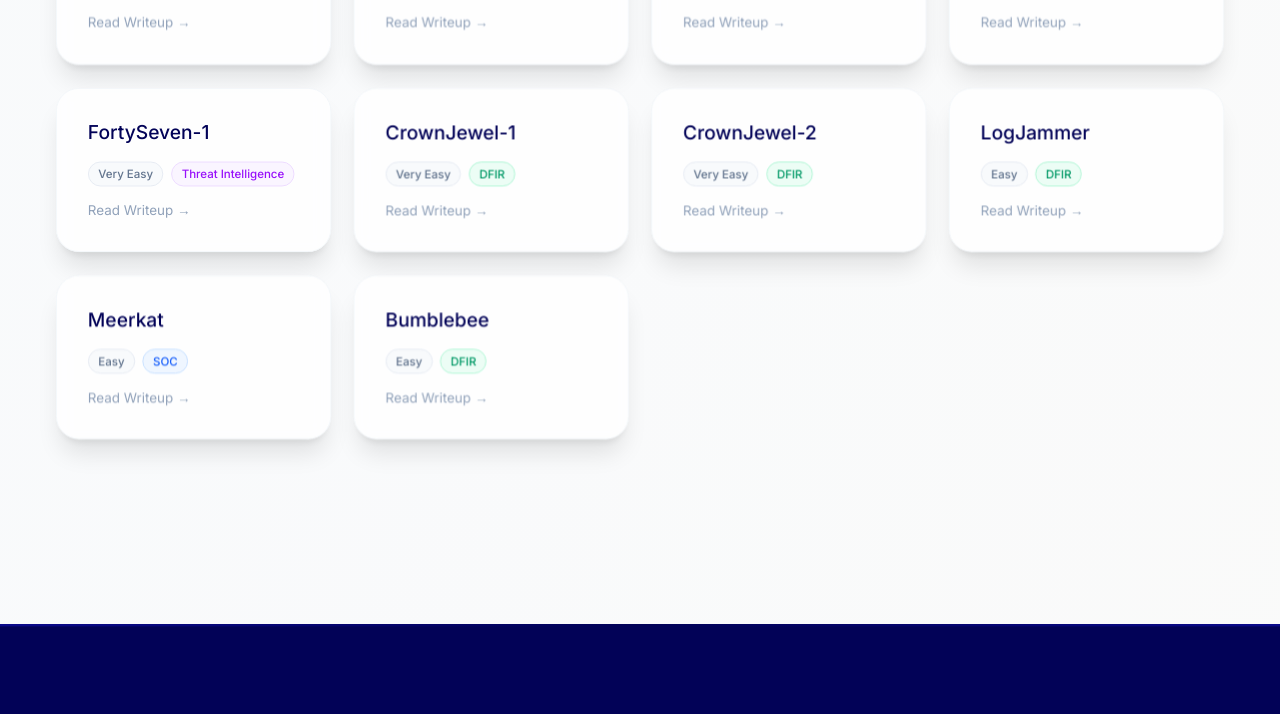
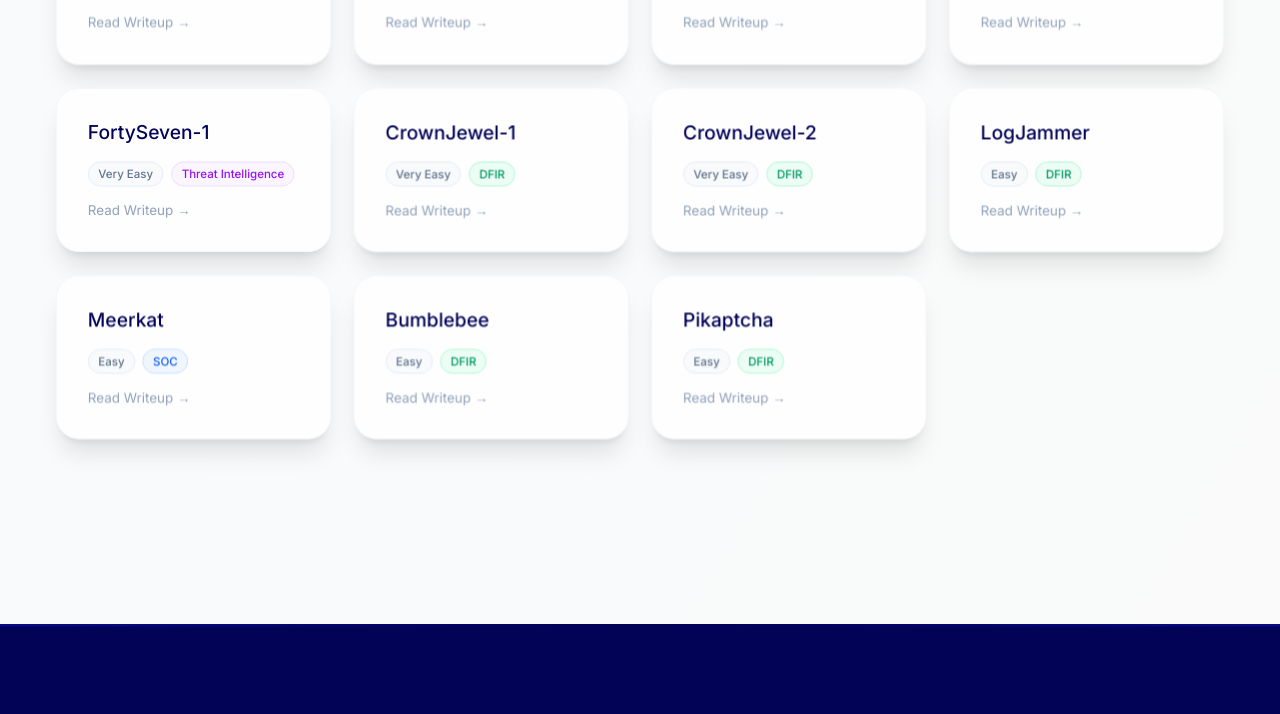
Before and after one commit to RafaelAngeloChristianto/portfolio-website, a React (Vite) app: page /sherlocks in a window 1280 px wide. Shown: the part 1080-1794 px from the top of the page. Built offline with nearby package versions, Linux system fonts and the light colour scheme; a web font is replaced by a local one.

Commit message:
pikaptcha htb

```diff
--- a/src/data/sherlocks.ts
+++ b/src/data/sherlocks.ts
@@ -138,4 +138,10 @@ export const sherlocks: Sherlock[] = [
     category: "DFIR",
     url: "/projects/Bumblebee HTB Sherlock Writeup _ Rafael Angelo Christianto.pdf",
   },
+  {
+    title: "Pikaptcha",
+    difficulty: "Easy",
+    category: "DFIR",
+    url: "/projects/Pikaptcha HTB Sherlock Writeup _ Rafael Angelo Christianto.pdf",
+  },
 ];
```
Also changed, not shown: 1 other file (tests, documents, lock files or other folders).
